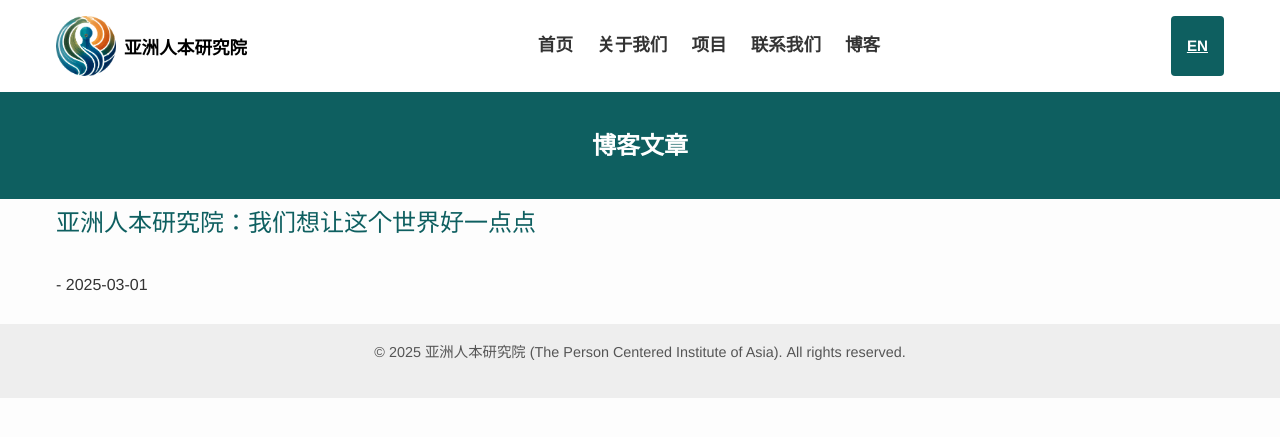
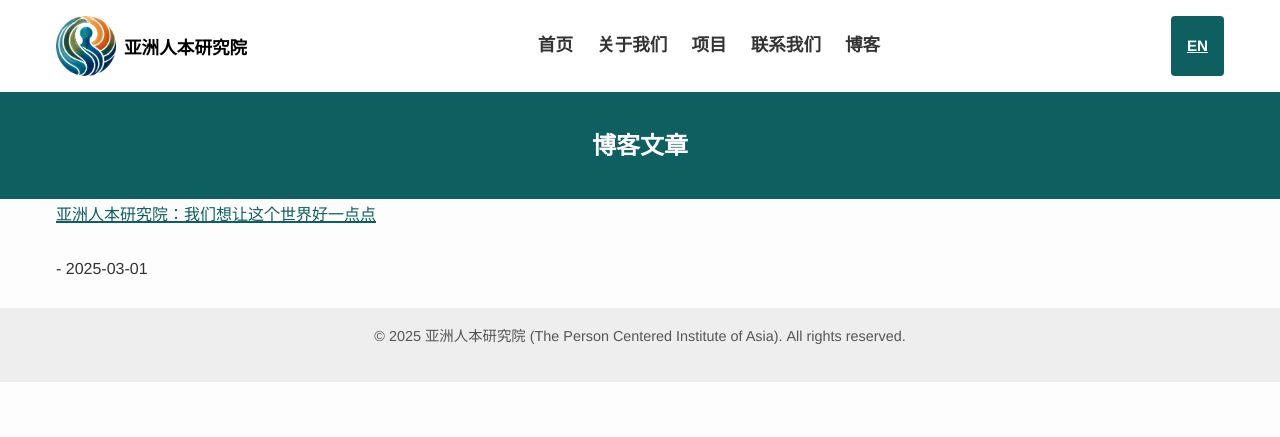
Before and after one commit to YeeLiu611/YeeLiu611, a Jekyll site: the page built from zh/blog.md, in a window 1280 px wide. Shown: the top 437 px of the page. Built offline with Jekyll 4.4.1, drawn with Linux system fonts in a browser that asks for light colours; a script that is not in the unit is left out.

Commit message:
Update style.css

```diff
--- a/css/style.css
+++ b/css/style.css
@@ -443,11 +443,13 @@
 
 .blog-listing .blog-item .post-link {
   color: var(--color-primary);  /* 蓝绿色 */
-  font-size: 1.5rem;            /* 稍大字体 */
+  font-size: 1rem;            /* 稍大字体 */
   line-height: 2;               /* 2 倍行距 */
   margin-bottom: 1.5rem;        /* 较大的段后距 */
   display: block;
-  text-decoration: none;
+  text-decoration: underline;           /* 显示下划线 */
+  text-decoration-color: var(--color-primary); /* 下划线颜色 */
+  text-decoration-thickness: 2px;         /* 下划线粗细 */
 }
 
 /* ===== Homepage Header Adjustments ===== */
```
